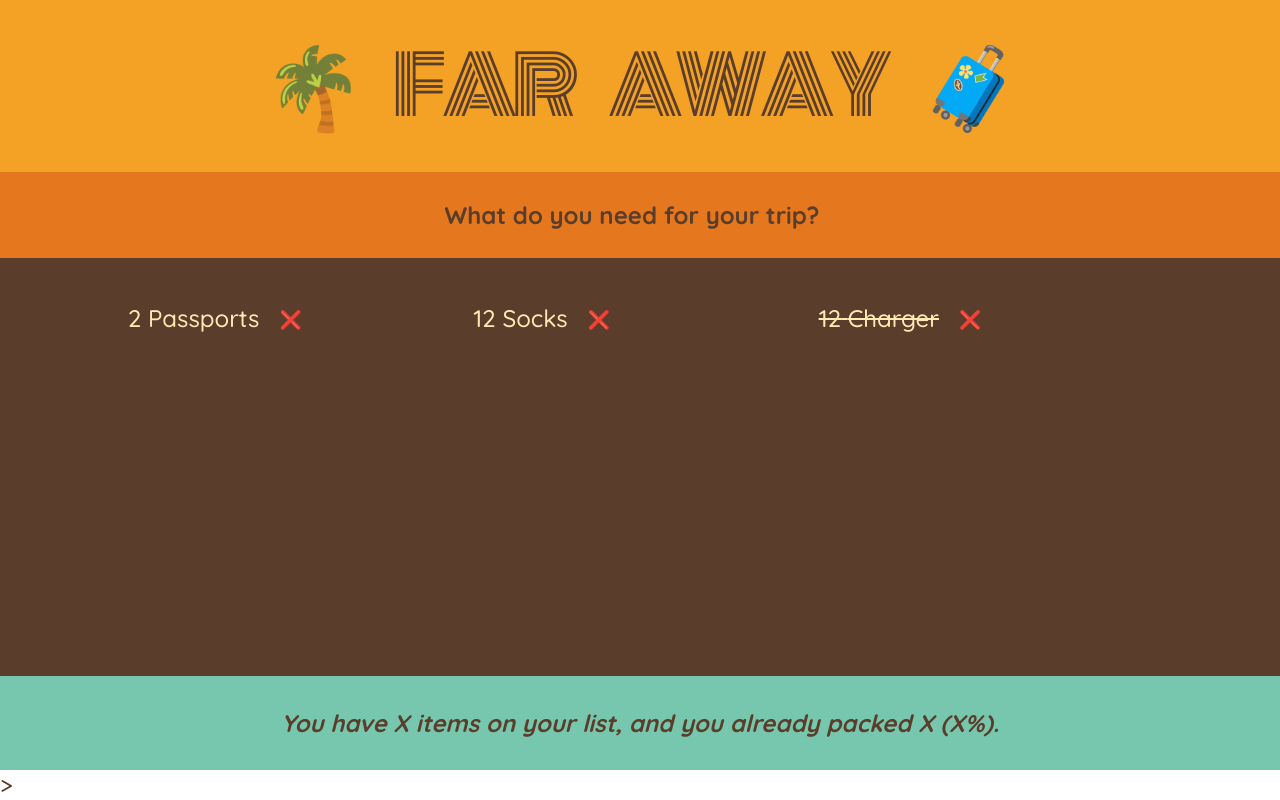
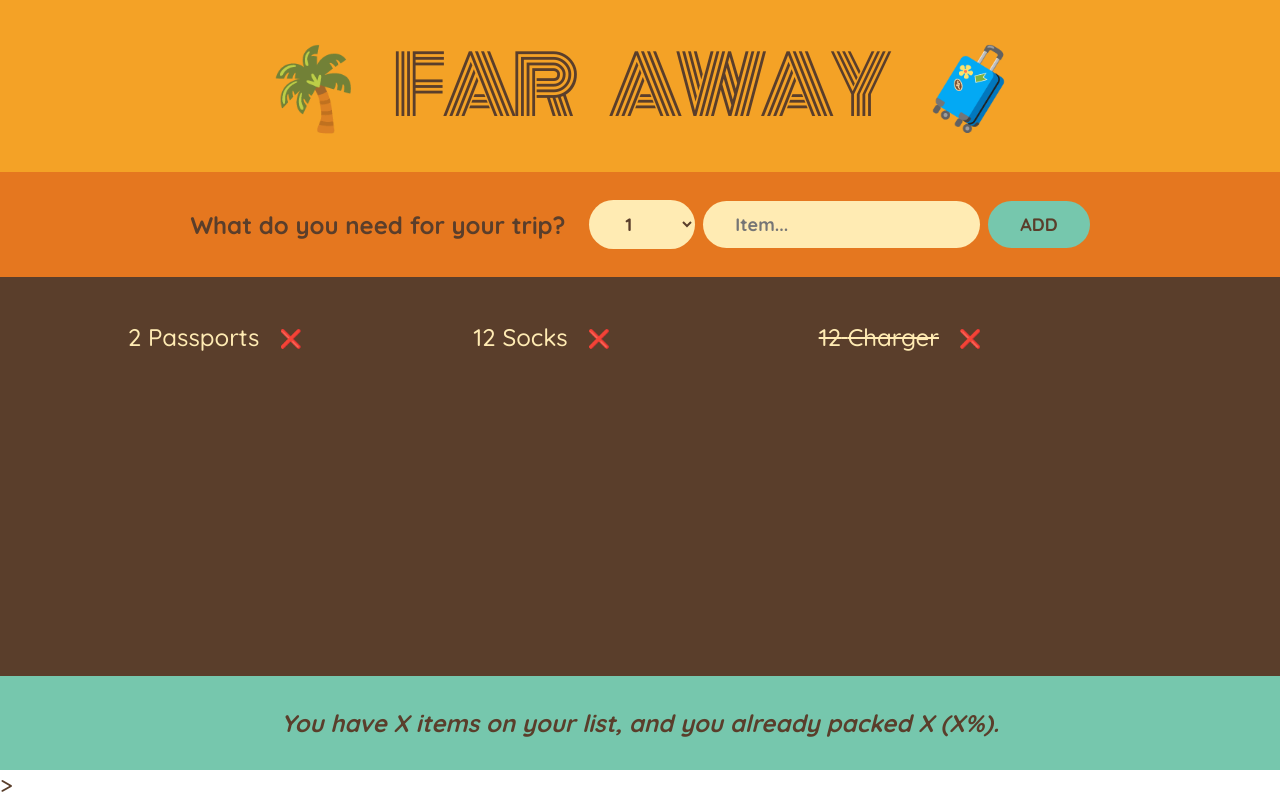
Before and after one commit to becauseidontlike/travel-list, a React (Create React App) app: page / in a window 1280 px wide. Built offline with nearby package versions, Linux system fonts and the light colour scheme.

Commit message:
form and handling submission

```diff
--- a/src/App.js
+++ b/src/App.js
@@ -20,10 +20,26 @@
 }
 
 function Form() {
+  function handleSubmit(e) {
+    e.preventDefault();
+  }
+
   return (
-    <div className="add-form">
+    <form className="add-form" onSubmit={(e) => handleSubmit(e)}>
       <h3>What do you need for your trip?</h3>
-    </div>
+      <select>
+        {/* <option value={1}>1</option>
+        <option value={2}>2</option>
+        <option value={3}>3</option> */}
+        {Array.from({ length: 20 }, (_, i) => i + 1).map((num) => (
+          <option value={num} key={num}>
+            {num}
+          </option>
+        ))}
+      </select>
+      <input type="text" placeholder="Item..."></input>
+      <button>Add</button>
+    </form>
   );
 }
 
@@ -32,7 +48,7 @@
     <div className="list">
       <ul>
         {initialItems.map((item) => (
-          <Item item={item} />
+          <Item item={item} key={item.id} />
         ))}
       </ul>
     </div>
```
